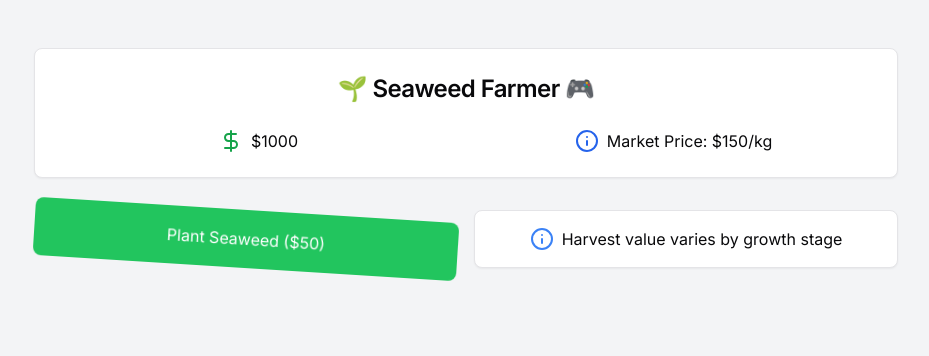
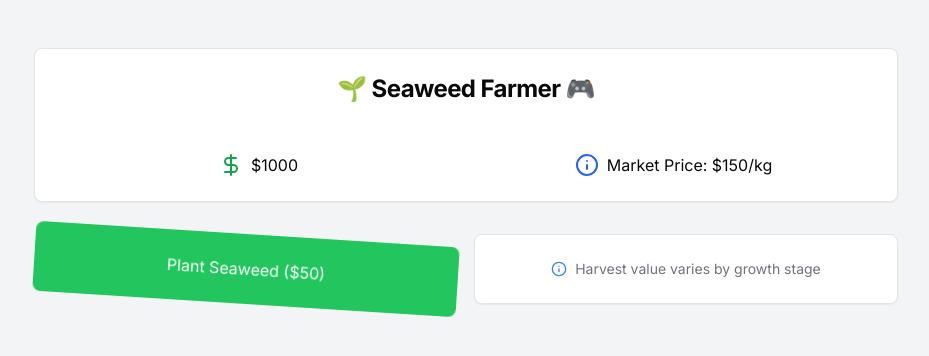
Before and after one commit to thiefyzheng/seaweed-game, a Next.js app: page / in a window 1280 px wide. Shown: the top 356 px of the page, without its empty margins (174-1103 px from the left). Built offline with nearby package versions, Linux system fonts and the light colour scheme.

Commit message:
Update component styles with proper shadcn/ui classes

```diff
--- a/src/components/SeaweedFarmer.tsx
+++ b/src/components/SeaweedFarmer.tsx
@@ -204,13 +204,13 @@ export default function SeaweedFarmer() {
 
   return (
     <div className="w-full max-w-4xl mx-auto p-4 space-y-4">
-      <Card>
-        <CardHeader>
-          <CardTitle className="text-center text-2xl">
+      <Card className="border shadow-sm">
+        <CardHeader className="space-y-1">
+          <CardTitle className="text-2xl font-bold text-center">
             🌱 Seaweed Farmer 🎮
           </CardTitle>
         </CardHeader>
-        <CardContent>
+        <CardContent className="p-6">
           <div className="grid grid-cols-2 gap-4 text-center">
             <div className="flex items-center justify-center space-x-2">
               <DollarSign className="text-green-600" />
@@ -270,20 +270,20 @@ export default function SeaweedFarmer() {
           Plant Seaweed (${PLANTING_COST})
         </button>
 
-        <Card>
-          <CardContent className="p-4">
+        <Card className="border shadow-sm">
+          <CardContent className="p-6">
             <div className="flex items-center justify-center space-x-2">
-              <Info className="text-blue-500" />
-              <span>Harvest value varies by growth stage</span>
+              <Info className="h-4 w-4 text-blue-500" />
+              <span className="text-sm text-muted-foreground">Harvest value varies by growth stage</span>
             </div>
           </CardContent>
         </Card>
       </div>
 
       {gameState.eventMessage && (
-        <Alert>
+        <Alert variant="default" className="border shadow-sm">
           <AlertCircle className="h-4 w-4" />
-          <AlertDescription>{gameState.eventMessage}</AlertDescription>
+          <AlertDescription className="text-sm">{gameState.eventMessage}</AlertDescription>
         </Alert>
       )}
 
```
